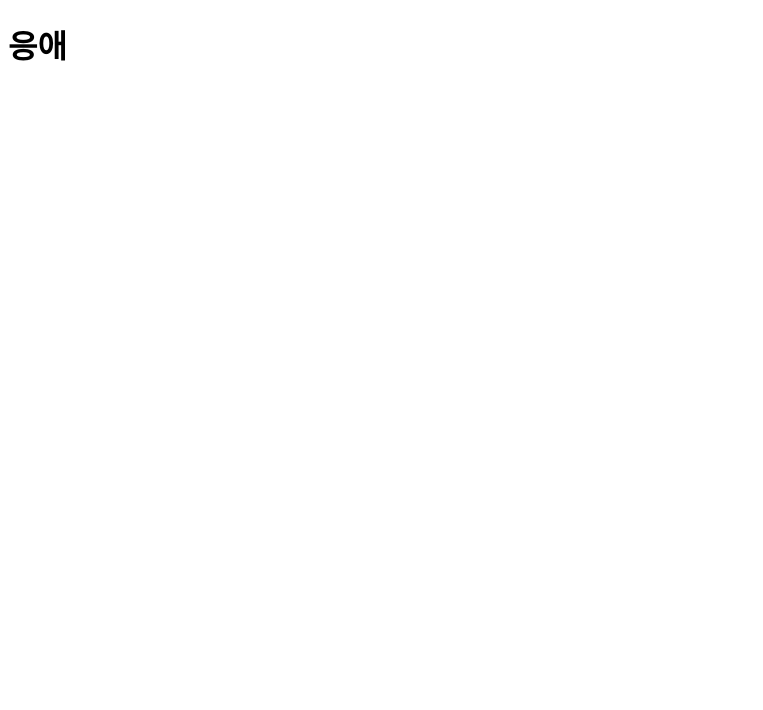
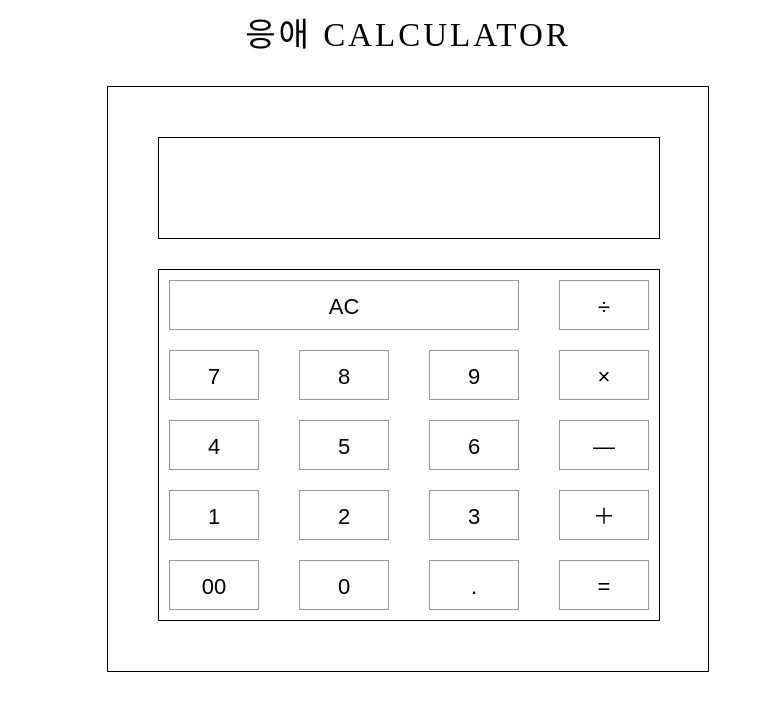
Before and after one commit to HRLeem/calculator, a plain HTML site: page index.html in a window 1280 px wide. Shown: the whole page, without its empty margins (0-763 px from the left). Drawn offline with nearby package versions, Linux system fonts and the light colour scheme.

Commit message:
frame_html&&css
20min

```diff
--- a/index.css
+++ b/index.css
@@ -0,0 +1,57 @@
+.wrap {
+    width: 800px;
+    display: flex;
+    flex-direction: column;
+    justify-content: space-around;
+    align-items: center;
+}
+.title {
+    font-size: 33px;
+    text-transform: uppercase;
+    letter-spacing: 3px;
+    margin-bottom: 30px;
+}
+
+.cal_box {
+    width: 500px;
+    padding: 50px;
+}
+
+.print_side {
+    width: 100%;
+    height: 100px;
+    margin-bottom: 30px;
+    font-size: 50px;
+}
+
+.input_side {
+    width: 100%;
+    display: flex;
+    flex-wrap: wrap;
+    justify-content: space-between;
+    align-items: center;
+}
+button {
+    width: 90px;
+    height: 50px;
+    line-height: 50px;
+    font-size: 22px;
+    margin: 10px;
+    background-color: #fff;
+    border: 1px solid #999;
+    box-shadow: inset 0 0 0 0 #6098FF;
+    -webkit-transition: all 0.4s cubic-bezier(.9, .24, .40, 1);
+    transition: all 0.4s cubic-bezier(.9, .24, .40, 1);
+}
+.button:hover::before {
+    opacity: 1;
+    height: 100%;
+}
+button:hover {
+    box-shadow: inset 0 100px 0 0 #b7d0ff;
+    color: #ffffff;
+}
+.ac { width: 350px;}
+
+/* .b == . border  */
+.b { border: 1px solid #000; }
--- a/index.html
+++ b/index.html
@@ -4,14 +4,39 @@
     <meta charset="UTF-8">
     <meta http-equiv="X-UA-Compatible" content="IE=edge">
     <meta name="viewport" content="width=device-width, initial-scale=1.0">
+    <link rel="stylesheet" href="./index.css">
+    <script src="https://ajax.googleapis.com/ajax/libs/jquery/3.5.1/jquery.min.js"></script>
+    <script src="./index.js"></script>
     <title>계산기</title>
 </head>
 <body>
     <div class="wrap">
         <div class="title">
-            <h1>응애</h1>
+            응애 Calculator
         </div>
-        <div class="cal_box"></div>
+        <div class="cal_box b">
+            <div class="print_side b"></div>
+            <div class="input_side b">
+                <button class="ac">AC</button>
+                <button class="div">÷</button>
+                <button class="num7">7</button>
+                <button class="num8">8</button>
+                <button class="num9">9</button>
+                <button class="mul">×</button>
+                <button class="num4">4</button>
+                <button class="num5">5</button>
+                <button class="num6">6</button>
+                <button class="―">―</button>
+                <button class="num1">1</button>
+                <button class="num2">2</button>
+                <button class="num3">3</button>
+                <button class="add">＋</button>
+                <button class="num00">00</button>
+                <button class="num0">0</button>
+                <button class="dot">.</button>
+                <button class="equal">=</button>
+            </div>
+        </div>
     </div>
 </body>
 </html>
```
